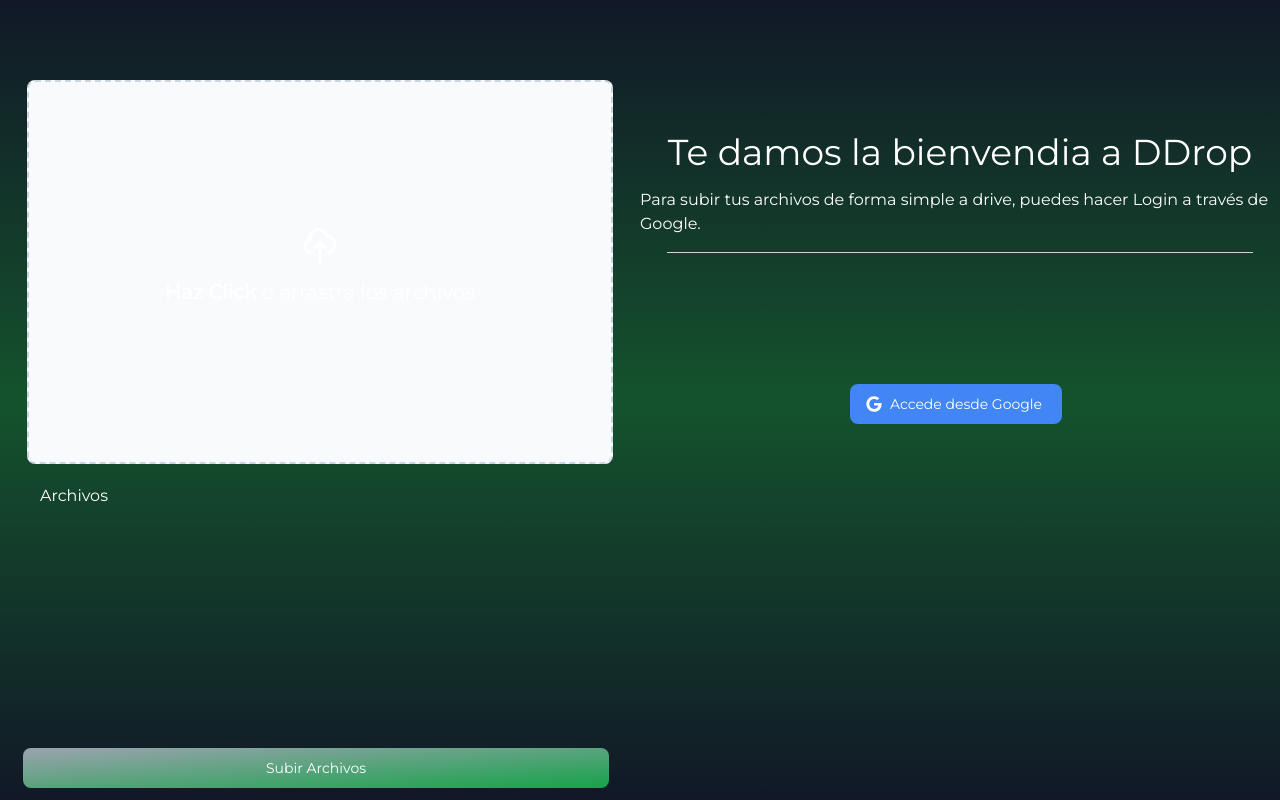
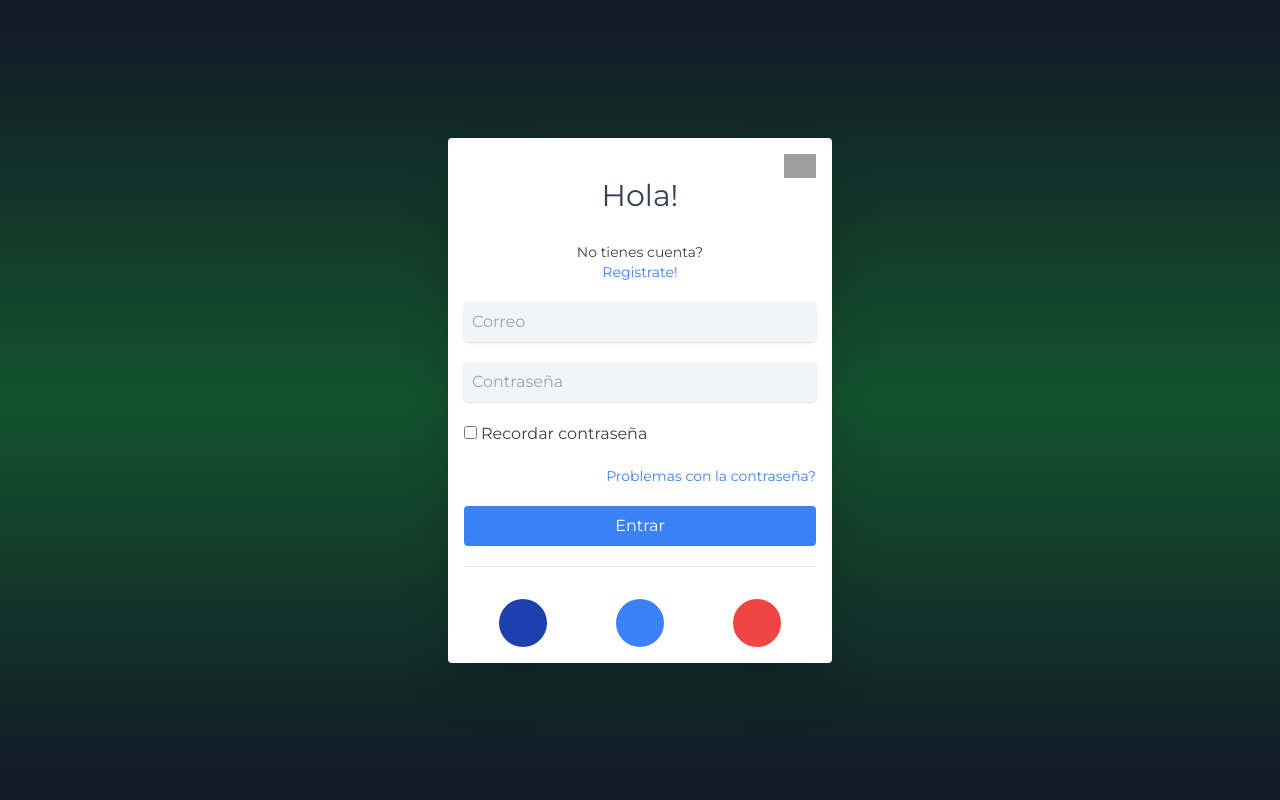
Before and after one commit to LvL090/Drop-zone, a React (Create React App) app: page / in a window 1280 px wide. Built offline with nearby package versions, Linux system fonts and the light colour scheme; grey boxes are pictures that could not be loaded.

Commit message:
update login

```diff
--- a/package.json
+++ b/package.json
@@ -9,6 +9,7 @@
     "react": "^18.1.0",
     "react-dom": "^18.1.0",
     "react-dropzone": "^14.2.1",
+    "react-icons": "^4.4.0",
     "react-router-dom": "^6.3.0",
     "react-scripts": "^5.0.1",
     "web-vitals": "^2.1.4"
--- a/src/App.js
+++ b/src/App.js
@@ -1,35 +1,18 @@
 import './App.css';
-import DropZone from './components/Dropzone';
-import Button from './components/Button';
-import Title from './components/Title';
-import GoogleButton from './components/GoogleButton';
+import RoutesConfig from "./routes/RoutesConfig"
 
-import React from 'react';
+
+
 
 
 function App() {
 
   return (
-    <div className='bg-gradient-to-b from-gray-900 via-green-900 to-gray-900 h-screen w-full'>
-      <div className='flex'>
-          <section className='w-6/12'>
-              <div className='w-full h-full pt-20'>
-                <DropZone />
-              </div >
-              <div className='flex justify-center'>
-                <Button />
-              </div>
-          </section>
-          <section className='w-6/12'>
-              <div className='w-full h-96 flex justify-center place-items-center'>
-                <Title />
-              </div >
-              <div className='flex justify-center'>
-                <GoogleButton />
-              </div>
-          </section>
-      </div>
-    </div>
+      <>
+        <main className="min-h-full">
+          <RoutesConfig/>
+        </main>
+    </>
 
 
   );
--- /dev/null
+++ b/src/login.js
@@ -0,0 +1,56 @@
+<div class="h-screen min-h-screen max-h-screen bg-gray-200 flex justify-center items-center p-4">
+  <div class="bg-white shadow w-full p-4 rounded shadow-2xl text-gray-700 sm:w-96">
+    <div class="flex justify-end">
+      <img src="https://www.ns-logo.com/wp-content/uploads/2020/07/logo-icon-png-8.png" alt="" class="w-8">
+    </div>
+
+    <p class="text-center pb-2 text-3xl">Welcome</p>
+
+
+    <form action="#" class="my-5">
+      <div class="pb-5 text-sm text-center">
+        <p>You don´t have an account? <a href="#" class="text-blue-500">Register now!</a></p>
+      </div>
+
+      <div class="pb-5">
+        <input type="text" class="block w-full p-2 rounded shadow bg-gray-100 focus:ring-2 focus:ring-blue-500 focus:border-transparent focus:outline-none" placeholder="Username or email">
+      </div>
+
+      <div class="pb-5">
+        <input type="text" class="block w-full p-2 rounded shadow bg-gray-100 focus:ring-2 focus:ring-blue-500 focus:border-transparent focus:outline-none" placeholder="Password">
+      </div>
+
+      <div class="pb-5">
+        <input type="checkbox">
+        <label for="">Remember password</label>
+      </div>
+
+      <div class="pb-5 text-right text-sm">
+        <a href="#" class="text-blue-500">Forgot your password?</a>
+      </div>
+
+      <button type="submit" class="bg-blue-500 p-2 w-full text-white rounded">LogIn</button>
+    </form>
+
+    <hr>
+
+    <div class="mt-8 relative flex justify-around">
+      <div class="bg-blue-800 h-12 w-12 flex justify-center items-center rounded-full text-white">
+        <i class="fab fa-facebook text-3xl"></i>
+      </div>
+      <div class="bg-blue-500 h-12 w-12 flex justify-center items-center rounded-full text-white">
+        <i class="fab fa-twitter text-3xl"></i>
+      </div>
+
+       <div class="bg-red-500 h-12 w-12 flex justify-center items-center rounded-full text-white">
+        <i class="fab fa-google text-3xl"></i>
+      </div>
+    </div>
+  </div>
+</div>
+
+<div class="fixed bottom-0 right-0">
+  <button id="switchTheme">
+      <i classs="fab fa-codepen"></i>s
+  </button>
+</div>
--- /dev/null
+++ b/src/routes/RoutesConfig.jsx
@@ -0,0 +1,18 @@
+import { BrowserRouter as Router, Routes, Route } from 'react-router-dom';
+import Home from '../views/Home';
+import Login from '../views/Login';
+
+
+const RoutesConfig = () => {
+    return (
+        <Router>
+            <Routes>
+                <Route path="/" element={<Login />} />
+                <Route path= "/home" element={<Home />} />
+
+            </Routes>
+        </Router>
+    )
+}
+
+export default RoutesConfig
--- /dev/null
+++ b/src/views/Home.jsx
@@ -0,0 +1,34 @@
+
+import DropZone from '../components/Dropzone';
+import Button from '../components/Button';
+import Title from '../components/Title';
+import GoogleButton from '../components/GoogleButton';
+
+
+
+const Home = () => {
+    return (
+        <div className='bg-gradient-to-b from-gray-900 via-green-900 to-gray-900 h-screen w-full'>
+        <div className='flex'>
+            <section className='w-6/12'>
+                <div className='w-full h-full pt-20'>
+                  <DropZone />
+                </div >
+                <div className='flex justify-center'>
+                  <Button />
+                </div>
+            </section>
+            <section className='w-6/12'>
+                <div className='w-full h-96 flex justify-center place-items-center'>
+                  <Title />
+                </div >
+                <div className='flex justify-center'>
+                  <GoogleButton />
+                </div>
+            </section>
+        </div>
+      </div>
+    )
+}
+
+export default Home
--- /dev/null
+++ b/src/views/Login.jsx
@@ -0,0 +1,53 @@
+
+
+
+
+const Login = () => {
+    return (
+    <div className='h-screen min-h-screen max-h-screen bg-gradient-to-b from-gray-900 via-green-900 to-gray-900 flex justify-center items-center p-4'>
+        <div className='bg-white shadow w-full p-4 rounded shadow-2xl text-gray-700 sm:w-96'>
+            <div className='flex justify-end'>
+                <img src='https://www.ns-logo.com/wp-content/uploads/2020/07/logo-icon-png-8.png' alt="" class="w-8"/>
+             </div>
+                <p class='text-center pb-2 text-3xl'>Hola!</p>
+                <form action='#' class="my-5">
+                <div class="pb-5 text-sm text-center">
+                    <p>No tienes cuenta? <div  className='text-blue-500'>Registrate!</div>
+                    </p>
+                </div>
+                <div className='pb-5'>
+                    <input type='text'className='block w-full p-2 rounded shadow bg-gray-100 focus:ring-2 focus:ring-blue-500 focus:border-transparent focus:outline-none' placeholder='Correo'/>
+                </div>
+                <div class="pb-5">
+                    <input type="text" className="block w-full p-2 rounded shadow bg-gray-100 focus:ring-2 focus:ring-blue-500 focus:border-transparent focus:outline-none" placeholder="Contraseña"/>
+                </div>
+                <div class="pb-5">
+                    <input type="checkbox"/>
+                    <label className="pl-1" for="">Recordar contraseña</label>
+                </div>
+                <div class="pb-5 text-right text-sm">
+                    <div  class="text-blue-500">Problemas con la contraseña?</div>
+                </div>
+                    <button type="submit" class="bg-blue-500 p-2 w-full text-white rounded">Entrar
+                    </button>
+                </form>
+
+                <hr></hr>
+
+                <div className='mt-8 relative flex justify-around'>
+                    <div class="bg-blue-800 h-12 w-12 flex justify-center items-center rounded-full text-white">
+                        <i class="fab fa-facebook text-3xl"></i>
+                    </div>
+                        <div class="bg-blue-500 h-12 w-12 flex justify-center items-center rounded-full text-white">
+                            <i class="fab fa-twitter text-3xl"></i>
+                        </div>
+                        <div class="bg-red-500 h-12 w-12 flex justify-center items-center rounded-full text-white">
+                            <i class="fab fa-google text-3xl"></i>
+                        </div>
+                    </div>
+                </div>
+            </div>
+    );
+}
+
+export default Login
```
Also changed, not shown: src/drag.js (added), 1 other file (tests, documents, lock files or other folders).
